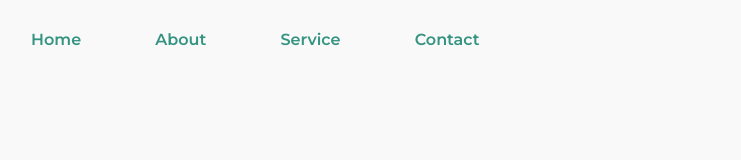
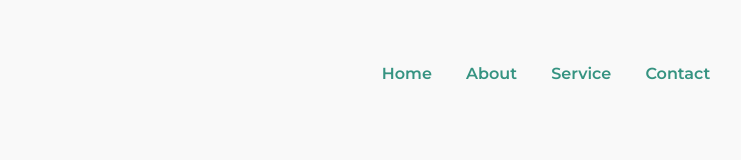
Before and after one commit to remybuckets/Web-Design-Templates, a plain HTML site: page FloatingNavbar/index.html in a window 1280 px wide. Shown: the top 160 px of the page, without its empty margins (104-845 px from the left). Drawn offline with Linux system fonts and the light colour scheme; a web font is replaced by a local one.

Commit message:
The ideal Navbar

```diff
--- a/FloatingNavbar/styles.css
+++ b/FloatingNavbar/styles.css
@@ -2,23 +2,20 @@
 *{
     margin: 0;
     padding: 0;
-    box-sizing: border-box;
     font-family: 'Montserrat', sans-serif;
 }
 body{
     background: #f9f9f9;
-    min-height: 100vh;
+    min-height: 100000px;
     overflow-x: hidden;
     /* Min-Height and overflow-x */
 }
 header{
-    position: absolute;
-    top: 0;
-    left: 0;
+    position: fixed;
     width: 100%;
-    padding: 30px 100px;
+    padding: 8vh 10px;
     display: flex;
-    justify-content: flex-start;
+    justify-content: center;
     align-items: center;
     z-index: 100;
 }
@@ -34,7 +31,7 @@ header{
     color: #359381;
     padding: 6px 15px;
     border-radius: 20px;
-    margin: 0 20px;
+    margin: 0 0;
     font-weight: 600;
 }
 
```
